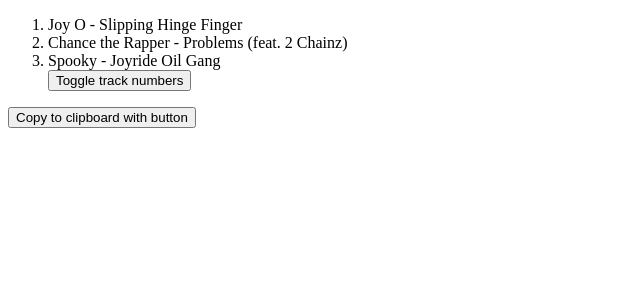
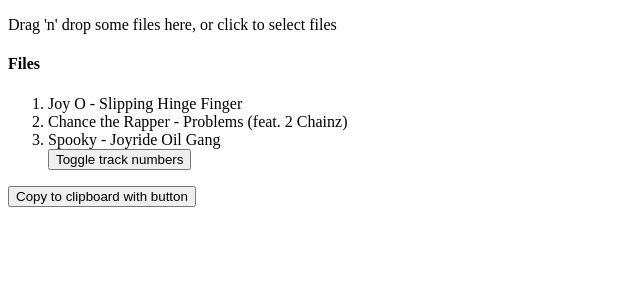
Before and after one commit to ewenme/tracklister, a React (Create React App) app: page / in a window 1280 px wide. Shown: the top 300 px of the page, without its empty margins (0-640 px from the left). Built offline with nearby package versions, Linux system fonts and the light colour scheme; the HTML template or start-up script is replaced by a standard one.

Commit message:
fix upload state

```diff
--- a/src/App.js
+++ b/src/App.js
@@ -1,4 +1,5 @@
 import React, { Component } from "react";
+import Upload from "./upload";
 import Tracklist from "./tracklist";
 import Clipboard from "./clipboard";
 
@@ -34,6 +35,7 @@
 
     return (
       <div className="container">
+        <Upload />
         <Tracklist
           trackData={tracks}
           trackNumber={track_numbers}
--- a/src/upload.js
+++ b/src/upload.js
@@ -1,120 +1,135 @@
-import React, { useCallback } from 'react';
-import { useDropzone } from 'react-dropzone'
-import xml2js from 'xml2js'
+import React, { Component } from "react";
+import Dropzone from "react-dropzone";
+import xml2js from "xml2js";
 
-// write function for reading/parsing .nml files
-function readNML(file) {
+class Upload extends Component {
+  constructor() {
+    super();
+    this.onDrop = acceptedFiles => {
+      acceptedFiles.forEach(file => {
+        const reader = new FileReader();
 
-  // init XML to JS parser
+        reader.onabort = () => console.log("file reading was aborted");
+        reader.onerror = () => console.log("file reading has failed");
+        reader.onload = () => {
+          // Do whatever you want with the file contents
+          const binaryStr = reader.result;
           const parser = new xml2js.Parser();
+          parser.parseString(binaryStr);
+          // extract collection metadata
+          const result = parser.resultObject;
 
-    // read/parse .nml history file
-    parser.parseString(file, function (err, result) {
-
-      // extract collection metadata
           const collection_entries = result["NML"]["COLLECTION"][0].ENTRY;
 
           // extract track metadata
-      let collection_data = []
+          let collection_data = [];
 
           for (let step = 0; step < collection_entries.length; step++) {
-
-        let location_info = collection_entries[step]['LOCATION'][0]['$']
+            let location_info = collection_entries[step]["LOCATION"][0]["$"];
 
             collection_data.push({
-          artist: collection_entries[step]['$'].ARTIST,
-          track: collection_entries[step]['$'].TITLE,
-          label: collection_entries[step]['INFO'][0]['$'].LABEL,
-          location: location_info.VOLUME + location_info.DIR + location_info.FILE
-        })
+              artist: collection_entries[step]["$"].ARTIST,
+              track: collection_entries[step]["$"].TITLE,
+              label: collection_entries[step]["INFO"][0]["$"].LABEL,
+              location:
+                location_info.VOLUME + location_info.DIR + location_info.FILE
+            });
           }
 
           // establish playlist type
-      const playlist_type = result["NML"]["PLAYLISTS"][0]["NODE"][0]["SUBNODES"][0]["NODE"][0]["PLAYLIST"][0].$.TYPE;
+          const playlist_type =
+            result["NML"]["PLAYLISTS"][0]["NODE"][0]["SUBNODES"][0]["NODE"][0][
+              "PLAYLIST"
+            ][0].$.TYPE;
 
           // extract playlist metadata
-      const playlist_entries = result["NML"]["PLAYLISTS"][0]["NODE"][0]["SUBNODES"][0]["NODE"][0]["PLAYLIST"][0].ENTRY;
+          const playlist_entries =
+            result["NML"]["PLAYLISTS"][0]["NODE"][0]["SUBNODES"][0]["NODE"][0][
+              "PLAYLIST"
+            ][0].ENTRY;
 
-      let playlist_data = []
+          let playlist_data = [];
 
           if (playlist_type === "PROTOCOL") {
-
             for (let step = 0; step < playlist_entries.length; step++) {
-
               playlist_data.push({
-            location: playlist_entries[step]['PRIMARYKEY'][0]['$'].KEY,
+                location: playlist_entries[step]["PRIMARYKEY"][0]["$"].KEY,
                 track_no: step,
-            played: playlist_entries[step]['EXTENDEDDATA'][0]['$'].PLAYEDPUBLIC
-          })
+                played:
+                  playlist_entries[step]["EXTENDEDDATA"][0]["$"].PLAYEDPUBLIC
+              });
             }
-
           } else if (playlist_type === "LIST") {
-
             for (let step = 0; step < playlist_entries.length; step++) {
-
               playlist_data.push({
-            location: playlist_entries[step]['PRIMARYKEY'][0]['$'].KEY,
+                location: playlist_entries[step]["PRIMARYKEY"][0]["$"].KEY,
                 track_no: step,
-            played: '1'
-          })
+                played: "1"
+              });
             }
           }
 
           // merge collection/playlist info
-      let tracklist_data = [...collection_data.concat(playlist_data)
-        .reduce((m, o) => m.set(o.location, Object.assign(m.get(o.location) || {}, o)),
+          let tracklist_data = [
+            ...collection_data
+              .concat(playlist_data)
+              .reduce(
+                (m, o) =>
+                  m.set(o.location, Object.assign(m.get(o.location) || {}, o)),
                 new Map()
-      ).values()];
+              )
+              .values()
+          ];
 
-      tracklist_data.sort((a, b) => parseFloat(a.track_no) - parseFloat(b.track_no));
+          tracklist_data.sort(
+            (a, b) => parseFloat(a.track_no) - parseFloat(b.track_no)
+          );
 
           // remove tracks that weren't actually played
           let played_tracks = tracklist_data.filter(function(obj) {
-        return obj.played === '1';
+            return obj.played === "1";
           });
 
-    console.log(played_tracks);
-    return played_tracks
+          this.setState({
+            files: played_tracks
           });
+        };
+        reader.readAsBinaryString(file);
+      });
+      this.setState({
+        acceptedFiles: acceptedFiles
+      });
+    };
+    this.state = {
+      acceptedFiles: [],
+      files: []
+    };
   }
 
-const Upload = () => {
-
-  const onDrop = useCallback(acceptedFiles => {
-    console.log(acceptedFiles);
-
-    acceptedFiles.forEach((file) => {
-
-    const reader = new FileReader()
-
-    reader.onabort = () => console.log('file reading was aborted')
-      reader.onerror = () => console.log('file reading has failed')
-      reader.onload = () => {
-      // Do whatever you want with the file contents
-        const binaryStr = reader.result
-        console.log(binaryStr);
-        readNML(binaryStr);
-      }
-      reader.readAsText(file)
-    })
-  }, []);
-
-  const { isDragActive, getRootProps, getInputProps } = useDropzone({
-    onDrop,
-    accept: '.nml',
-    multiple: false,
-    minSize: 0,
-  });
+  render() {
+    const files = this.state.acceptedFiles.map(file => (
+      <li key={file.name}>
+        {file.name} - {file.size} bytes
+      </li>
+    ));
 
     return (
-    <div className="container text-center mt-5">
-      <div {...getRootProps()}>
+      <Dropzone onDrop={this.onDrop}>
+        {({ getRootProps, getInputProps }) => (
+          <section className="container">
+            <div {...getRootProps({ className: "dropzone" })}>
               <input {...getInputProps()} />
-        {!isDragActive && 'Click here or drop a file to upload!'}
-        {isDragActive && "Drop it like it's hot!"}
+              <p>Drag 'n' drop some files here, or click to select files</p>
             </div>
-    </div>
+            <aside>
+              <h4>Files</h4>
+              <ul>{files}</ul>
+            </aside>
+          </section>
+        )}
+      </Dropzone>
     );
-};
+  }
+}
 
 export default Upload;
```
Lines whose indentation alone changed are shown as unchanged.
